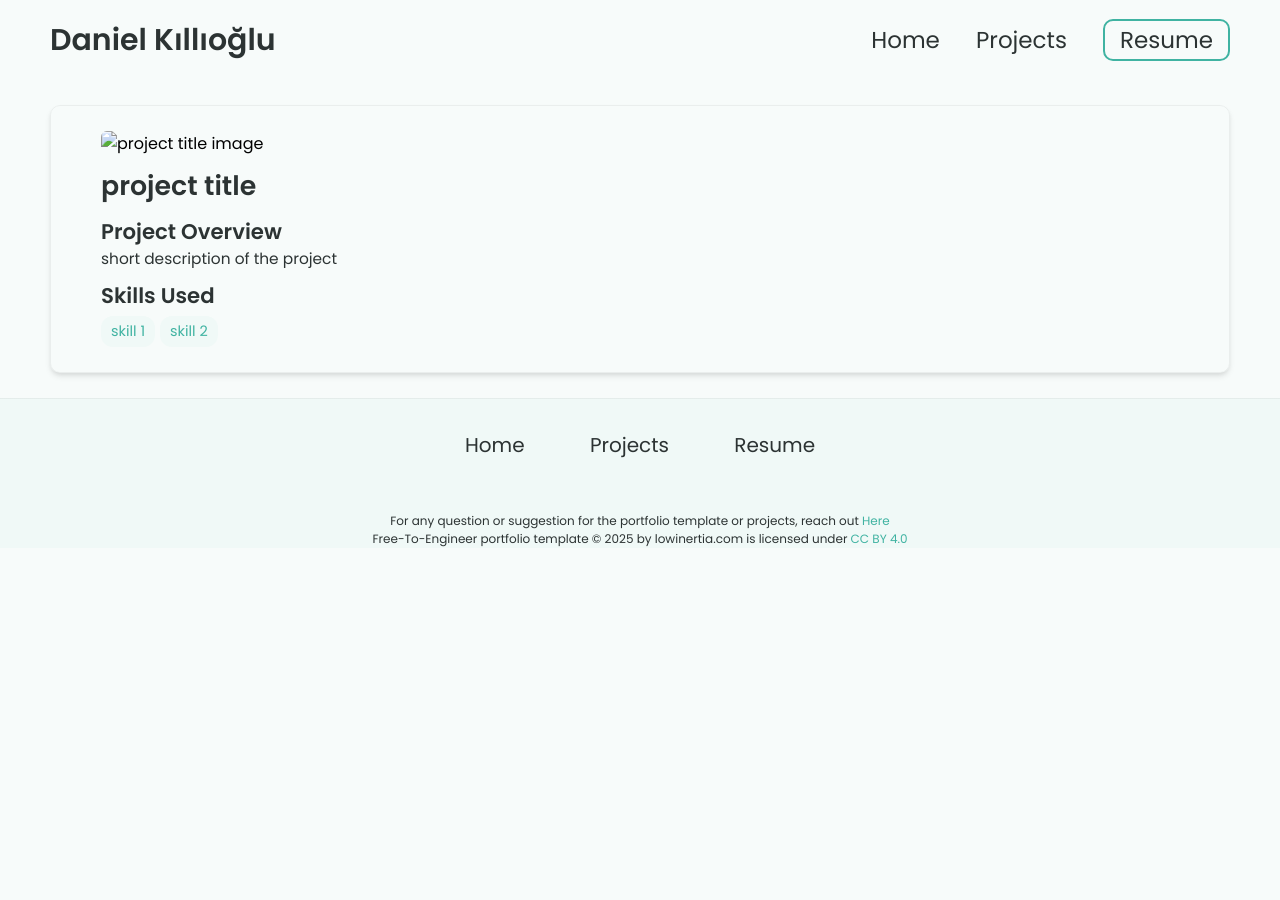
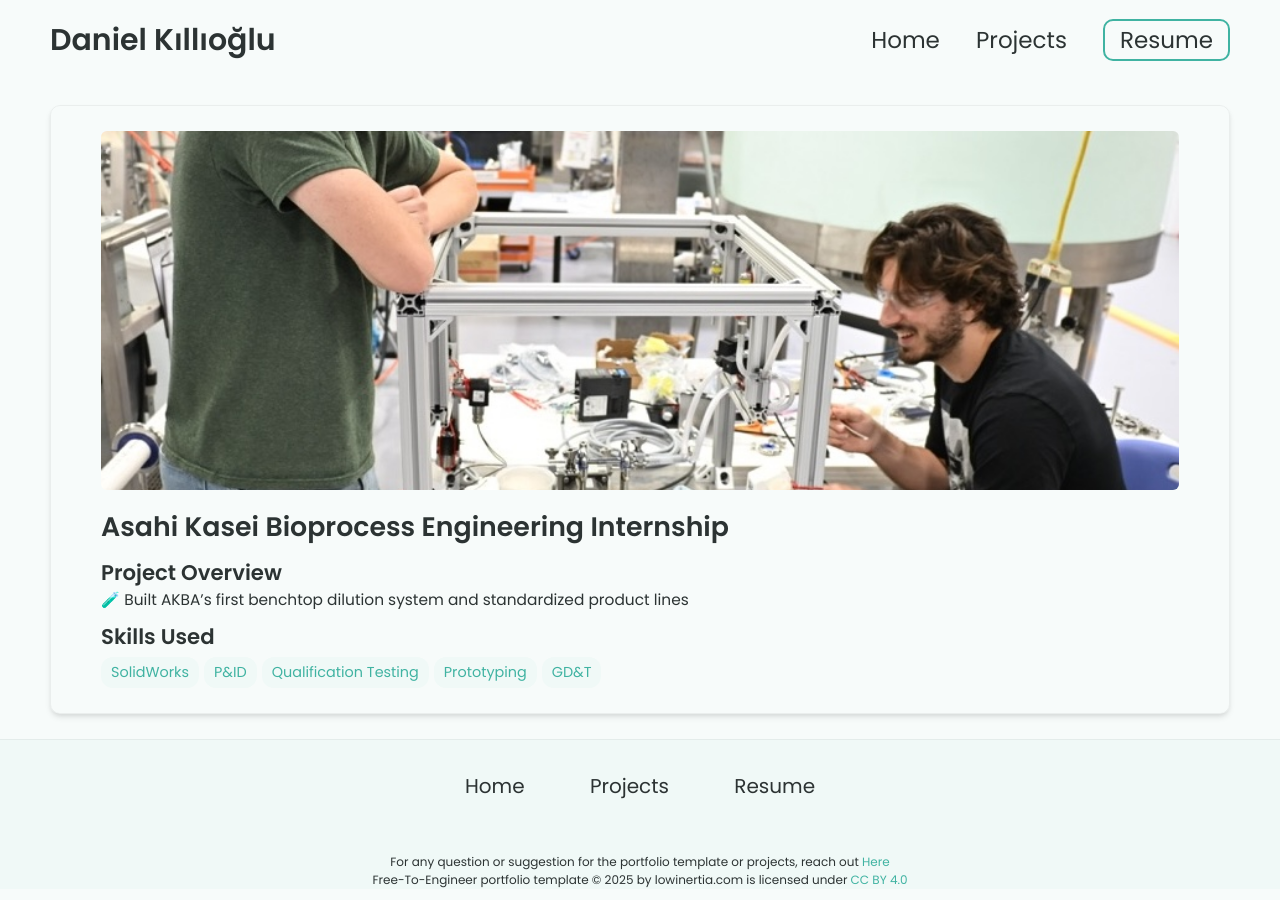
Before and after one commit to danielklloglu/danielklloglu.github.io, a Jekyll site: the page built from _projects/asahi-kasei/index.md, in a window 1280 px wide. Built offline with Jekyll 4.4.1, drawn with Linux system fonts in a browser that asks for light colours.

Commit message:
Update index.md

```diff
--- a/_projects/asahi-kasei/index.md
+++ b/_projects/asahi-kasei/index.md
@@ -1,9 +1,12 @@
 ---
 layout: post
-title: project title
-description:  short description of the project
+title: Asahi Kasei Bioprocess Engineering Internship
+description:  🧪 Built AKBA’s first benchtop dilution system and standardized product lines
 skills:
-- skill 1
-- skill 2
-main-image:
+- SolidWorks
+- P&ID
+- Qualification Testing
+- Prototyping
+- GD&T
+main-image: /asahi1.jpeg
 ---
```
